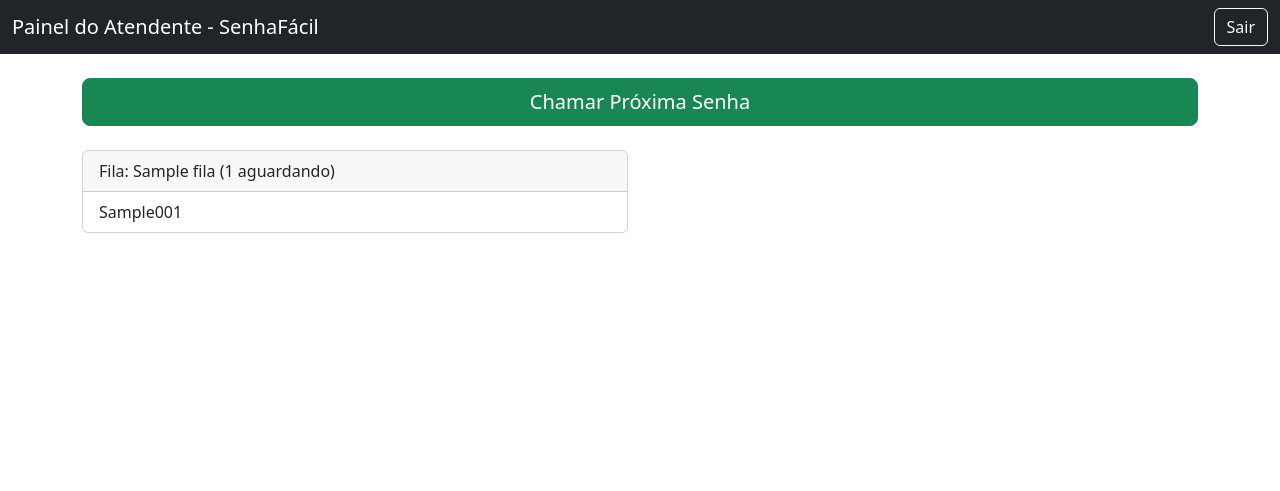
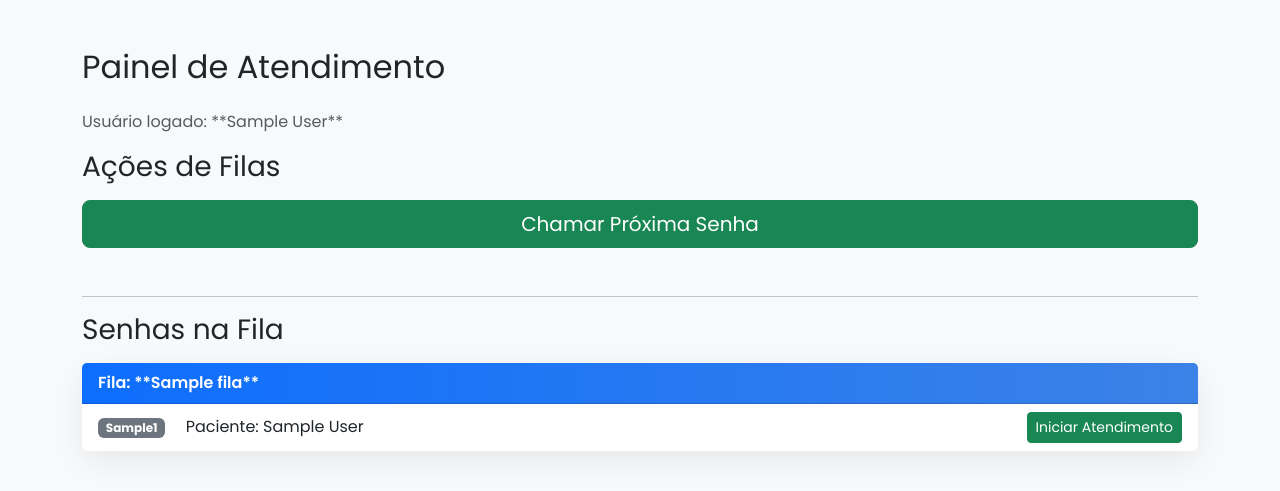
Before and after one commit to pabloaugussto/sistemadefila, a Django app: page /atendente/ in a window 1280 px wide. Shown: the top 491 px of the page. Run offline with Django 5.2, Linux system fonts and the light colour scheme; a user stored in the database is signed in; tables that the repository leaves empty hold one stand-in row (values such as "Sample post").

Commit message:
Feat: Implementa fluxo de atendimento (chamar, iniciar, finalizar) e corrige bugs críticos de rotas e templates.

```diff
--- a/core/templates/core/painel_atendente.html
+++ b/core/templates/core/painel_atendente.html
@@ -1,56 +1,85 @@
-<!DOCTYPE html>
-<html lang="pt-br">
-<head>
-    <meta charset="UTF-8">
-    <meta name="viewport" content="width=device-width, initial-scale=1.0">
-    <title>Painel do Atendente</title>
-    <link href="https://cdn.jsdelivr.net/npm/bootstrap@5.3.3/dist/css/bootstrap.min.css" rel="stylesheet">
-</head>
-<body>
-    <nav class="navbar navbar-dark bg-dark">
-        <div class="container-fluid">
-            <span class="navbar-brand mb-0 h1">Painel do Atendente - SenhaFácil</span>
-            <a href="{% url 'admin:logout' %}" class="btn btn-outline-light">Sair</a>
+{% extends "core/base.html" %}
+{% block title %}Painel do Atendente{% endblock %}
+
+{% block content %}
+<div class="container mt-5">
+    <div class="row">
+        <div class="col-md-12">
+            <h2 class="mb-4">Painel de Atendimento</h2>
+            <p class="text-muted">Usuário logado: **{{ user.get_full_name|default:user.username }}**</p>
         </div>
-    </nav>
+    </div>
 
-    <div class="container mt-4">
-        <div class="row">
-            <div class="col-12 text-center mb-4">
-                <form action="{% url 'chamar_senha' %}" method="post">
-                    {% csrf_token %}
-                    <div class="d-grid gap-2">
-                        <button type="submit" class="btn btn-success btn-lg">Chamar Próxima Senha</button>
-                    </div>
+    <div class="row mb-5">
+        <div class="col-md-12">
+            <h3 class="mb-3">Ações de Filas</h3>
+            <form action="{% url 'chamar' %}" method="post"> {% csrf_token %}
+                <button type="submit" class="btn btn-success btn-lg w-100">
+                    Chamar Próxima Senha
+                </button>
             </form>
         </div>
     </div>
 
+    {% if senhas_em_atendimento %}
+    <hr>
+    <h3 class="mb-3 text-warning">Minhas Senhas em Atendimento</h3>
     <div class="row">
-            {% for nome_fila, senhas in senhas_aguardando.items %}
-            <div class="col-md-6">
-                <div class="card mb-4">
-                    <div class="card-header">
-                        Fila: {{ nome_fila }} ({{ senhas|length }} aguardando)
+        {% for senha in senhas_em_atendimento %}
+        <div class="col-md-6 mb-3">
+            <div class="card bg-warning text-dark">
+                <div class="card-body">
+                    <h5 class="card-title">{{ senha.fila.sigla }}{{ senha.numero_senha }}</h5>
+                    <p class="card-text">
+                        Paciente: {{ senha.paciente.get_full_name|default:senha.paciente.username }}<br>
+                        Início: {{ senha.hora_inicio_atendimento|date:"H:i:s" }}
+                    </p>
+                    <a href="{% url 'finalizar_atendimento' senha.id %}" class="btn btn-danger btn-sm">
+                        Finalizar Atendimento
+                    </a>
                 </div>
-                    <ul class="list-group list-group-flush">
-                        {% for senha in senhas %}
-                            {% if senha.fila.sigla == 'P' %}
-                                <li class="list-group-item list-group-item-danger d-flex justify-content-between align-items-center">
-                                    {{ senha }}
-                                    <span class="badge bg-danger rounded-pill">Prioritário</span>
-                                </li>
-                            {% else %}
-                                <li class="list-group-item">{{ senha }}</li>
-                            {% endif %}
-                        {% empty %}
-                            <li class="list-group-item text-muted">Nenhuma senha aguardando.</li>
-                        {% endfor %}
-                    </ul>
             </div>
         </div>
         {% endfor %}
     </div>
+    {% endif %}
+
+
+    <hr>
+    <h3 class="mb-3">Senhas na Fila</h3>
+
+    {% for fila_nome, senhas in senhas_aguardando.items %}
+        {% if senhas %}
+            <div class="card mb-4">
+                <div class="card-header bg-primary text-white">
+                    Fila: **{{ fila_nome }}**
                 </div>
-</body>
-</html>
+                <ul class="list-group list-group-flush">
+                    {% for senha in senhas %}
+                        <li class="list-group-item d-flex justify-content-between align-items-center">
+                            <div>
+                                <span class="badge bg-secondary me-3">{{ senha.fila.sigla }}{{ senha.numero_senha }}</span>
+                                Paciente: {{ senha.paciente.get_full_name|default:senha.paciente.username }}
+                                {% if senha.status == 'CHA' %}
+                                    <span class="badge bg-warning ms-3">CHAMADA</span>
+                                {% endif %}
+                            </div>
+                            {% if senha.status == 'AGU' or senha.status == 'CHA' %}
+                                <form action="{% url 'iniciar_atendimento' senha.id %}" method="post" class="ms-auto">
+                                    {% csrf_token %}
+                                    <button type="submit" class="btn btn-sm btn-success">
+                                        Iniciar Atendimento
+                                    </button>
+                                </form>
+                            {% endif %}
+                        </li>
+                    {% endfor %}
+                </ul>
+            </div>
+        {% else %}
+            <p class="text-muted">Nenhuma senha aguardando na fila **{{ fila_nome }}**.</p>
+        {% endif %}
+    {% endfor %}
+
+</div>
+{% endblock %}
--- a/core/urls.py
+++ b/core/urls.py
@@ -3,19 +3,21 @@ from django.contrib.auth import views as auth_views
 from . import views
 
 urlpatterns = [
-    # URL para a página de login
+    # URLs de Autenticação
     path('', auth_views.LoginView.as_view(template_name='core/login.html'), name='login'),
-
-    # URL para cadastro de novos pacientes
     path('cadastro/', views.cadastro_paciente, name='cadastro'),
-
-    # URL para logout
     path('logout/', auth_views.LogoutView.as_view(next_page='login'), name='logout'),
 
-   # URLs do sistema de filas
+    # URLs do Paciente
     path('filas/', views.selecionar_fila, name='selecionar_fila'),
     path('emitir/', views.emitir_senha, name='emitir_senha'),
     path('acompanhar/<int:senha_id>/', views.acompanhar_senha, name='acompanhar_senha'),
+
+    # URL do Painel do Atendente
     path('atendente/', views.painel_atendente, name='painel_atendente'),
-    path('chamar/', views.chamar_senha, name='chamar_senha'),
+
+    # ROTAS DO ATENDENTE (RF15 e RF17)
+    path('atendente/chamar/', views.chamar_proxima_senha, name='chamar'), # NOME SIMPLIFICADO AQUI
+    path('atendente/iniciar/<int:senha_id>/', views.iniciar_atendimento, name='iniciar_atendimento'),
+    path('atendente/finalizar/<int:senha_id>/', views.finalizar_atendimento, name='finalizar_atendimento'),
 ]
--- a/core/views.py
+++ b/core/views.py
@@ -1,16 +1,20 @@
 from django.shortcuts import render, redirect, get_object_or_404
 from django.db.models import Max
+from django.utils import timezone
 from .models import Fila, Senha, Paciente
 from channels.layers import get_channel_layer
 from asgiref.sync import async_to_sync
 
-
 from django.contrib.auth.decorators import login_required
 from django.contrib.auth import login
 from .forms import UserForm, PacienteForm
+from .forms import ObservacaoAtendimentoForm
 
 
-# Adicione o decorator @login_required para proteger esta página
+# ==========================================================
+# FUNÇÕES DO PACIENTE (EMITIR E ACOMPANHAR)
+# ==========================================================
+
 @login_required
 def selecionar_fila(request):
     filas = Fila.objects.all()
@@ -19,7 +23,6 @@ def selecionar_fila(request):
 
 
 def emitir_senha(request):
-    # Lógica para associar a senha ao paciente logado
     if request.user.is_authenticated:
         if request.method == 'POST':
             fila_id = request.POST.get('fila_id')
@@ -28,11 +31,20 @@ def emitir_senha(request):
             ultimo_numero = Senha.objects.filter(fila=fila_selecionada).aggregate(Max('numero_senha'))['numero_senha__max']
             proximo_numero = (ultimo_numero or 0) + 1
 
-            # Modificação: Salvar a senha com a referência ao paciente
             nova_senha = Senha.objects.create(
                 fila=fila_selecionada,
                 numero_senha=proximo_numero,
                 paciente=request.user
+            )
+
+            # Notificação em tempo real (RF16)
+            channel_layer = get_channel_layer()
+            async_to_sync(channel_layer.group_send)(
+                'fila_geral',
+                {
+                    'type': 'fila_update',
+                    'message': f"EMITIDA: {str(nova_senha)}"
+                }
             )
 
             return redirect('acompanhar_senha', senha_id=nova_senha.id)
@@ -42,12 +54,11 @@ def emitir_senha(request):
 
 @login_required
 def acompanhar_senha(request, senha_id):
-    # O conteúdo desta função continua o mesmo
     senha = get_object_or_404(Senha, pk=senha_id)
     posicao = Senha.objects.filter(
         fila=senha.fila,
-        status='AGU',
-        id__lt=senha.id
+        status__in=['AGU', 'CHA', 'ATE'],
+        data_emissao__lt=senha.data_emissao
     ).count() + 1
 
     contexto = {
@@ -57,68 +68,134 @@ def acompanhar_senha(request, senha_id):
     return render(request, 'core/acompanhar_senha.html', contexto)
 
 
+# ==========================================================
+# FUNÇÕES DO ATENDENTE (RF15 e RF17)
+# ==========================================================
+
 @login_required
 def painel_atendente(request):
-    # O conteúdo desta função continua o mesmo
     filas = Fila.objects.all()
     senhas_aguardando = {}
+
+    # Senhas que este atendente está atualmente atendendo
+    senhas_em_atendimento = Senha.objects.filter(status='ATE', atendente=request.user).order_by('hora_inicio_atendimento')
+
     for fila in filas:
-        senhas_aguardando[fila.nome] = Senha.objects.filter(fila=fila, status='AGU').order_by('data_emissao')
+        # Senhas aguardando ou já chamadas
+        senhas_aguardando[fila.nome] = Senha.objects.filter(fila=fila, status__in=['AGU', 'CHA']).order_by('data_emissao')
 
     contexto = {
-        'senhas_aguardando': senhas_aguardando
+        'senhas_aguardando': senhas_aguardando,
+        'senhas_em_atendimento': senhas_em_atendimento
     }
     return render(request, 'core/painel_atendente.html', contexto)
 
 
 @login_required
-def chamar_senha(request):
-    # O conteúdo desta função continua o mesmo
+def chamar_proxima_senha(request):
+    """RF15: Chamada de Próxima Senha Automática (Lógica de Prioridade)."""
+
+    # 1. Tenta buscar a próxima senha prioritária
     fila_prioritaria = Fila.objects.filter(sigla='P').first()
-    proxima_senha = Senha.objects.filter(fila=fila_prioritaria, status='AGU').order_by('data_emissao').first()
+    proxima_senha = None
+    if fila_prioritaria:
+        proxima_senha = Senha.objects.filter(fila=fila_prioritaria, status='AGU').order_by('data_emissao').first()
 
+    # 2. Se não houver prioritária, busca a próxima geral
     if not proxima_senha:
         proxima_senha = Senha.objects.filter(status='AGU').order_by('data_emissao').first()
 
     if proxima_senha:
         proxima_senha.status = 'CHA'
+        proxima_senha.atendente = request.user
+        proxima_senha.hora_chamada = timezone.now()
         proxima_senha.save()
 
+        # Notificação em tempo real (RF16)
         channel_layer = get_channel_layer()
         async_to_sync(channel_layer.group_send)(
             'fila_geral',
             {
                 'type': 'fila_update',
-                'message': str(proxima_senha)
+                'message': f"CHAMADA: {str(proxima_senha)}"
             }
         )
 
     return redirect('painel_atendente')
 
 
+@login_required
+def iniciar_atendimento(request, senha_id):
+    """Muda o status para Em Atendimento e registra o tempo inicial (RF15)."""
+    senha = get_object_or_404(Senha, pk=senha_id)
+
+    if senha.status in ['CHA', 'AGU']:
+        senha.status = 'ATE'
+        senha.atendente = request.user
+        senha.hora_inicio_atendimento = timezone.now()
+        senha.save()
+
+    return redirect('painel_atendente')
+
+
+@login_required
+def finalizar_atendimento(request, senha_id):
+    """Registra a conclusão, tempo final e observações (RF17)."""
+    senha = get_object_or_404(Senha, pk=senha_id, atendente=request.user)
+
+    if request.method == 'POST':
+        form = ObservacaoAtendimentoForm(request.POST)
+
+        if form.is_valid():
+            senha.observacoes = form.cleaned_data['observacoes']
+            senha.hora_fim_atendimento = timezone.now()
+            senha.status = 'FIN'
+            senha.save()
+
+            # Notificação em tempo real (RF16)
+            channel_layer = get_channel_layer()
+            async_to_sync(channel_layer.group_send)(
+                'fila_geral',
+                {
+                    'type': 'fila_update',
+                    'message': f"FINALIZADA: {str(senha)}"
+                }
+            )
+
+            return redirect('painel_atendente')
+
+    else:
+        form = ObservacaoAtendimentoForm(initial={'observacoes': senha.observacoes})
+
+    contexto = {
+        'senha': senha,
+        'form': form
+    }
+    # MUDANÇA ESSENCIAL: TemplateDoesNotExist resolvido ao simplificar o caminho
+    return render(request, 'finalizar_atendimento.html', contexto)
+
+# ==========================================================
+# FUNÇÕES DE AUTENTICAÇÃO
+# ==========================================================
 
 def cadastro_paciente(request):
+    """RF12: Permite que um novo usuário se registre como paciente."""
     if request.method == 'POST':
         user_form = UserForm(request.POST)
         paciente_form = PacienteForm(request.POST)
         if user_form.is_valid() and paciente_form.is_valid():
-            # Cria o objeto User mas não salva no banco ainda
             user = user_form.save(commit=False)
-            # Define o username como o CPF (que deve ser único)
             user.username = paciente_form.cleaned_data['cpf']
             user.set_password(user_form.cleaned_data['password'])
             user.save()
 
-            # Agora cria o objeto Paciente, associando-o ao usuário recém-criado
             paciente = paciente_form.save(commit=False)
             paciente.user = user
             paciente.save()
 
-            # Loga o novo usuário no sistema e o redireciona
             login(request, user)
             return redirect('selecionar_fila')
     else:
-        # Se não for POST, apenas cria os formulários vazios
         user_form = UserForm()
         paciente_form = PacienteForm()
 
```
Also changed, not shown: core/forms.py (+8 -0 lines), core/models.py (+10 -1 lines), core/templates/core/acompanhar_senha.html (+53 -14 lines), core/templates/finalizar_atendimento.html (added, +44 -0 lines), core/migrations/0002_paciente.py (deleted), core/migrations/0002_senha_atendente_senha_hora_chamada_and_more.py (added), core/migrations/0003_senha_paciente.py (deleted), 1 other file. Lines whose indentation alone changed are shown as unchanged.
